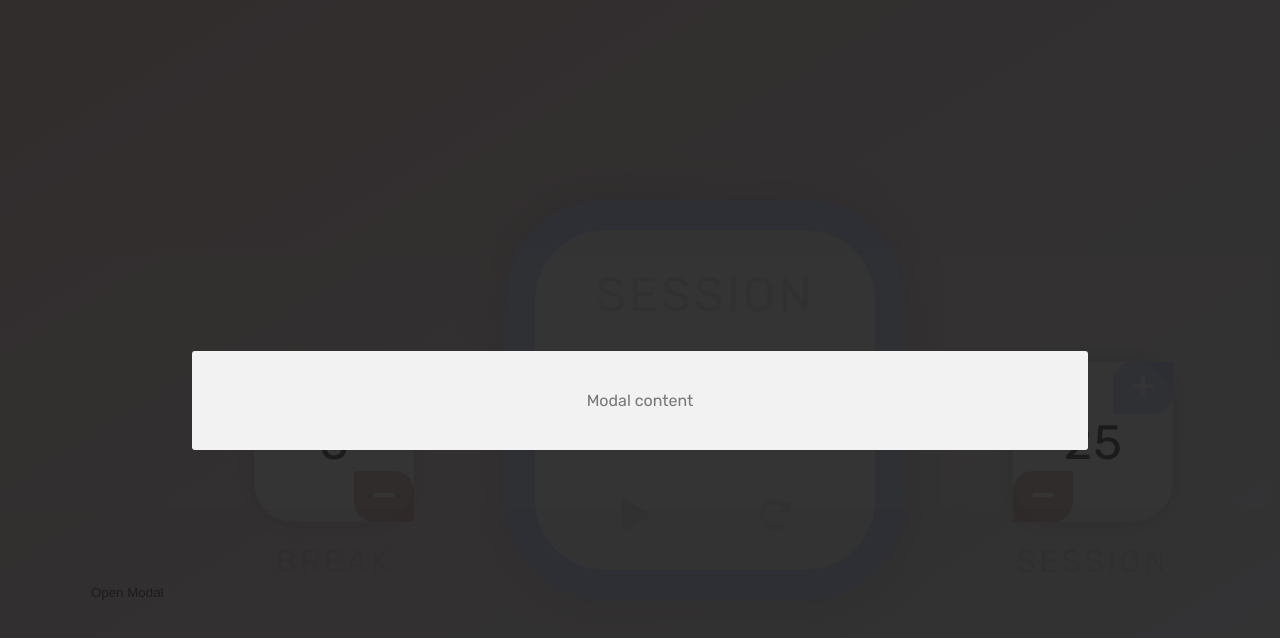
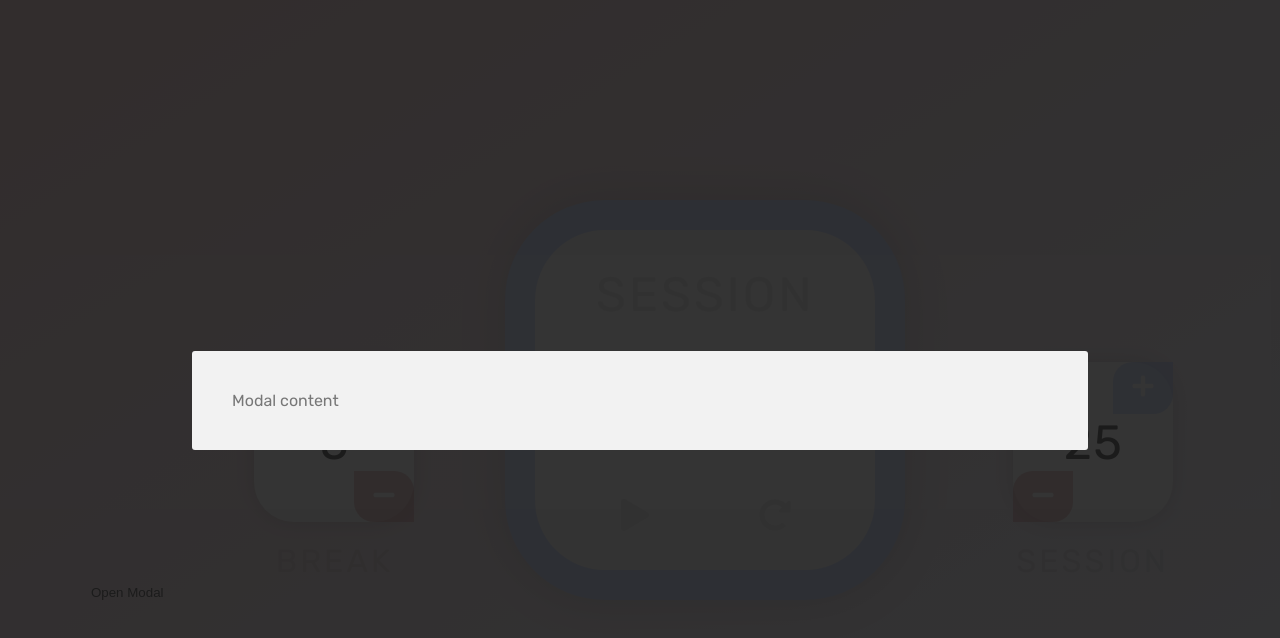
Before and after one commit to amr-adel/pomodoro-react, a React (Create React App) app: page / in a window 1280 px wide. Both pictures are taken after a click on the button "Open Modal". Shown: the top 638 px of the page. Built offline with nearby package versions, Linux system fonts and the light colour scheme.

Commit message:
feat: Add modal show/hide animations

```diff
--- a/src/components/Modal.js
+++ b/src/components/Modal.js
@@ -1,37 +1,14 @@
 import React, { Component } from 'react'
 import { createPortal } from 'react-dom'
+import './Modal.scss'
 
 const modalRoot = document.getElementById('modal')
-
-const modalBg = {
-  position: 'fixed',
-  width: '100%',
-  height: '100vh',
-  top: '0',
-  left: '0',
-  backgroundColor: 'rgba(4, 4, 4, 0.8)',
-  transition: 'all 0.3s ease-out',
-  overflow: 'hidden',
-  zIndex: '10',
-  display: 'flex',
-  justifyContent: 'center',
-  alignItems: 'center'
-}
-
-const modalContainer = {
-  backgroundColor: '#f2f2f2',
-  padding: '4rem',
-  width: '70vw',
-  maxHeight: '80vh',
-  borderRadius: '3px',
-  overflow: 'auto'
-}
 
 class Portal extends Component {
   render() {
     return createPortal(
-      <div style={modalBg} onClick={this.props.hideModal}>
-        <div style={modalContainer} onClick={e => e.stopPropagation()}>
+      <div className='modal' onClick={this.props.hideModal}>
+        <div className='modal__container' onClick={e => e.stopPropagation()}>
           {this.props.children}
         </div>
       </div>,
@@ -43,7 +20,16 @@ class Portal extends Component {
 class Modal extends Component {
   state = { showModal: false }
 
-  handleToggle = () => this.setState({ showModal: !this.state.showModal })
+  handleToggle = () => {
+    const modal = document.querySelector('.modal')
+
+    if (modal !== null) {
+      modal.style.animation = 'zoom-reverse .3s ease-out'
+      setTimeout(() => this.setState({ showModal: !this.state.showModal }), 300)
+    } else {
+      this.setState({ showModal: !this.state.showModal })
+    }
+  }
 
   render() {
     return (
--- /dev/null
+++ b/src/components/Modal.scss
@@ -0,0 +1,51 @@
+.modal {
+  position: fixed;
+  width: 100%;
+  height: 100vh;
+  top: 0;
+  left: 0;
+  background-color: rgba(4, 4, 4, 0.8);
+  overflow: hidden;
+  animation: zoom .3s ease-out;
+
+  display: flex;
+  justify-content: center;
+  align-items: center;
+
+  &__container {
+    background-color: #f2f2f2;
+    padding: 4rem;
+    width: 70vw;
+    max-height: 80vh;
+    border-radius: 3px;
+    overflow: auto;
+
+    display: flex;
+  }
+}
+
+@keyframes zoom {
+  0% {
+    opacity: 0;
+    z-index: -1;
+    transform: scale(0.5, 0.01);
+  }
+  100% {
+    opacity: 1;
+    z-index: 1;
+    transform: scale(1, 1);
+  }
+}
+
+@keyframes zoom-reverse {
+  0% {
+    opacity: 1;
+    z-index: 1;
+    transform: scale(1, 1);
+  }
+  100% {
+    opacity: 0;
+    z-index: -1;
+    transform: scale(0.5, 0.01);
+  }
+}
```
